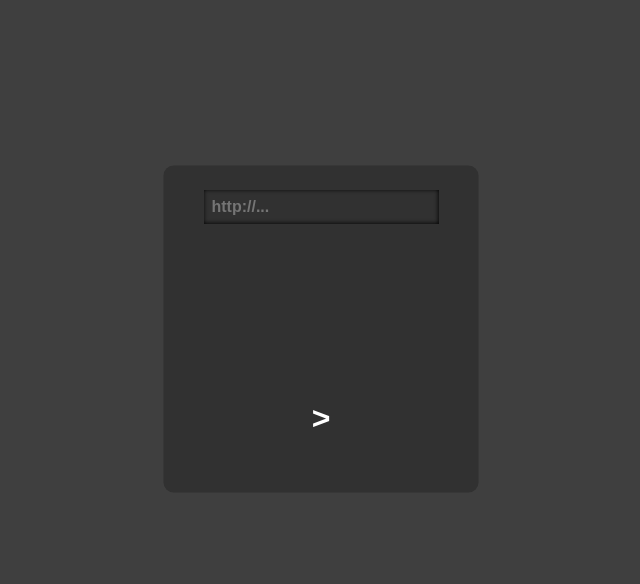
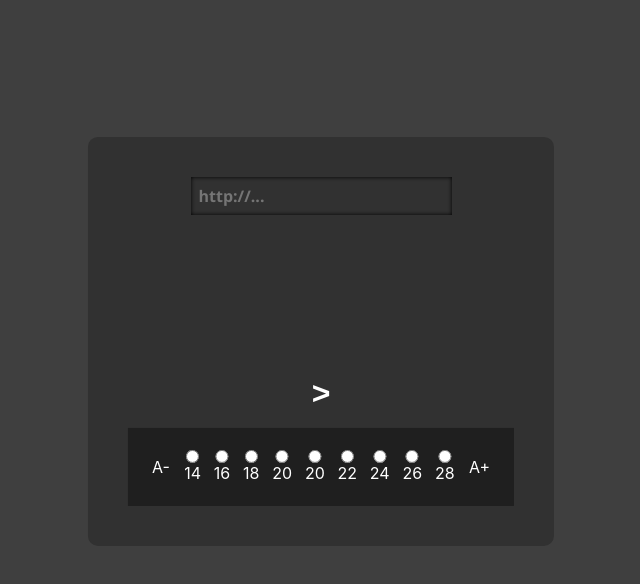
Before and after one commit to Macrophage001/FeedR, a React (Create React App) app in the folder client/: page / in a window 1280 px wide. Shown: the top 584 px of the page, without its empty margins (319-959 px from the left). Built offline with nearby package versions, Linux system fonts and the light colour scheme; the HTML template or start-up script is replaced by a standard one.

Commit message:
- added font-size control

```diff
--- a/client/src/App.css
+++ b/client/src/App.css
@@ -2,9 +2,12 @@
   --main-window-color: #3f3f3f;
 }
 
-* {
-  margin: 0;
-  padding: 0;
+*,
+*::before,
+*::after {
+    margin: 0;
+    padding: 0;
+    box-sizing: border-box;
 }
 
 body {
--- a/client/src/components/feedR.css
+++ b/client/src/components/feedR.css
@@ -1,6 +1,11 @@
 :root {
     --feedr-window-color: #313131;
+    --feedr-options-window-color: #1f1f1f;
+    --feedr-option-enabled-color: #a728f1;
     --feedr-text-color: blanchedalmond;
+
+    --feedr-font-family: 'Segoe UI', Tahoma, Geneva, Verdana, sans-serif;
+    --feedr-font-size: 16px;
 }
 
 .FeedR {
@@ -23,11 +28,10 @@
     background: none;
     border: none;
     position: relative;
-    bottom: 1rem;
-
-    /* margin: 2rem 2rem 0rem 2rem; */
 
     padding: 0.5rem;
+
+    font-family: var(--feedr-font-family);
     font-size: 1rem;
     font-weight: bold;
 
@@ -58,6 +62,26 @@
     justify-content: center;
     align-items: center;
 }
+.feedr-input-file {
+    display: flex;
+    justify-content: center;
+    align-items: center;
+
+    margin-bottom: 0.5rem;
+}
+
+#feedr-upload-btn {
+    position: relative;
+    top: -50%;
+
+    cursor: pointer;
+    background: none;
+    border: 1px solid white;
+    font-size: 1.25rem;
+    padding: 0.4rem;
+    color: white;
+}
+
 #feedr-btn {
     cursor: pointer;
     background: none;
@@ -80,6 +104,9 @@
 
 .current-word {
     color: var(--feedr-text-color);
+
+    font-family: var(--feedr-font-family);
+    font-size: var(--feedr-font-size);
 }
 
 .past-feeds {
@@ -101,7 +128,8 @@
     color: #8585854d;
     text-align: center;
 
-    font-size: 1.2rem;
+    font-family: var(--feedr-font-family);
+    font-size: var(--feedr-font-size);
 }
 
 @keyframes pop-in {
@@ -133,3 +161,41 @@
         opacity: 1;
     }
 }
+
+.feedr-options-menu {
+    background-color: var(--feedr-options-window-color);
+}
+.feedr-font-controls {
+    display: flex;
+    justify-content: center;
+    align-items: center;
+    padding: 1rem;
+}
+.feedr-font-controls > p {
+    margin: 0.5rem;
+    color: #fff;
+    text-align: center;
+}
+.feedr-font-controls > p span {
+    position: relative;
+    top: -35%;
+}
+
+.feedr-font-size ul {
+    display: flex;
+    justify-content: space-between;
+    align-items: center;
+}
+.feedr-font-size ul li {
+    display: flex;
+    flex-direction: column;
+
+    list-style: none;
+    color: #fff;
+    margin: 0.4rem;
+}
+.feedr-font-size ul li input[type=radio] {
+    cursor: pointer;
+    background: none;
+    border: none;
+}
--- a/client/src/components/feedR.jsx
+++ b/client/src/components/feedR.jsx
@@ -4,7 +4,8 @@ import './feedR.css';
 
 import FeedReel from './feedReel';
 import FeedrControls from './feedrControls';
-import InputForm from './inputForm';
+import InputFormSite from './inputFormSite';
+import InputFormFile from './inputFormFile';
 
 const punctuationDelaySystem = (() => {
     let publicAPIs = {};
@@ -12,7 +13,8 @@ const punctuationDelaySystem = (() => {
     let delayMapping = {
         '.': 500,
         ',': 300
-    };
+    }
+
     publicAPIs.addPunctuationDelay = (word) => {
         let finalDelay = 0;
         if (word.includes('.')) finalDelay += delayMapping['.'];
@@ -40,10 +42,13 @@ function FeedR() {
     const [isReset, setIsReset] = useState(false);
     const [areWordsLoaded, setAreWordsLoaded] = useState(false);
     const [url, setUrl] = useState('');
+    const [file, setFile] = useState(null);
 
+    const root = document.querySelector(':root');
     const pastFeed = document.querySelector('.past-feeds');
+    const currentWordElement = document.querySelector('.current-word');
 
-    const startFeed = async () => {
+    const startFeed = async (flag) => {
         if (isReset) {
             setIndex(0);
             setPastWords([]);
@@ -53,7 +58,18 @@ function FeedR() {
         }
         // const backupUrl = 'https://lightnovelreader.org/historys-strongest-senior-brother/chapter-1';
 
-        let response = await axios.get(`/retrieve?url=${url}`);
+        let response = null;
+        switch (flag) {
+            case 0:
+                response = await axios.get(`/retrieve?url=${url}`);
+                break;
+            case 1:
+                response = await axios.post(`/retrieveFile`, { file });
+                break;
+            default:
+                console.error('Invalid request!');
+                break;
+        }
 
         setNovelTextWordArrays(response.data.wordArr);
 
@@ -98,23 +114,73 @@ function FeedR() {
         }
     }
 
+    const setFontSize = (fontSize) => {
+        root.style.setProperty('--feedr-font-size', `${fontSize}px`);
+    }
+
     useEffect(() => {
         updateFeedr();
     }, [index, delay, novelTextWordArrays]);
 
     return (
         <div className="FeedR">
-            <InputForm url={url} setUrl={setUrl} isFeeding={isFeeding} />
+            <InputFormSite url={url} setUrl={setUrl} isFeeding={isFeeding} />
+            {/* <InputFormFile setFile={setFile} onFileUploaded={() => startFeed(1)} /> */}
             <FeedReel currentWord={currentWord} pastWords={pastWords} />
             <FeedrControls
-                startFeed={ startFeed }
-                pauseFeed={ pauseFeed }
-                resumeFeed={ resumeFeed }
+                startFeed={() => startFeed(0)}
+                pauseFeed={pauseFeed}
                 resetFeed={() => {
                     setIsReset(true);
                     startFeed();
                 }}
                 isFeeding={isFeeding} />
+            <div className="feedr-options-menu">
+                <div className="feedr-font-size">
+                    <div className="feedr-font-controls" onChange={ (e) => setFontSize(e.target.value) }>
+                        <p>A<span>-</span></p>
+                        <ul>
+                            <li>
+                                <input type="radio" name="font-size" value={14} />
+                                <p>14</p>
+                            </li>
+                            <li>
+                                <input type="radio" name="font-size" value={16} />
+                                <p>16</p>
+                            </li>
+                            <li>
+                                <input type="radio" name="font-size" value={18} />
+                                <p>18</p>
+                            </li>
+                            <li>
+                                <input type="radio" name="font-size" value={20} />
+                                <p>20</p>
+                            </li>
+                            <li>
+                                <input type="radio" name="font-size" value={22} />
+                                <p>20</p>
+                            </li>
+                            <li>
+                                <input type="radio" name="font-size" value={24} />
+                                <p>22</p>
+                            </li>
+                            <li>
+                                <input type="radio" name="font-size" value={26} />
+                                <p>24</p>
+                            </li>
+                            <li>
+                                <input type="radio" name="font-size" value={28} />
+                                <p>26</p>
+                            </li>
+                            <li>
+                                <input type="radio" name="font-size" value={28} />
+                                <p>28</p>
+                            </li>
+                        </ul>
+                        <p>A<span>+</span></p>
+                    </div>
+                </div>
+            </div>
         </div>
     );
 }
--- a/client/src/components/feedrControls.jsx
+++ b/client/src/components/feedrControls.jsx
@@ -1,7 +1,7 @@
 import React from 'react'
 
 function FeedrControls(props) {
-    const { startFeed, pauseFeed, resumeFeed, isFeeding, resetFeed } = props;
+    const { startFeed, pauseFeed, isFeeding, resetFeed } = props;
 
     return (
         <div className="feedr-controls">
--- /dev/null
+++ b/client/src/components/inputFormFile.jsx
@@ -0,0 +1,14 @@
+import React from 'react'
+
+function InputFormFile(props) {
+    const { isFeeding, setFile, onFileUploaded } = props;
+
+    return (
+        <form action='javascript:void(0);' id='feedr-input-file' className={isFeeding ? 'smooth-hidden' : ''}>
+            <input id='url-textbox' type="file" onChange={(e) => setFile(e.target.files[0])} />
+            <button id='feedr-upload-btn'  onClick={ onFileUploaded }>Upload!</button>
+        </form>
+    )
+}
+
+export default InputFormFile
--- a/client/src/components/inputForm.jsx
+++ b/client/src/components/inputFormSite.jsx
@@ -1,6 +1,6 @@
 import React from 'react'
 
-function InputForm(props) {
+function InputFormSite(props) {
     const { isFeeding, url, setUrl } = props;
 
     return (
@@ -10,4 +10,4 @@ function InputForm(props) {
     )
 }
 
-export default InputForm
+export default InputFormSite
```
Also changed, not shown: 2 other files (tests, documents, lock files or other folders).
